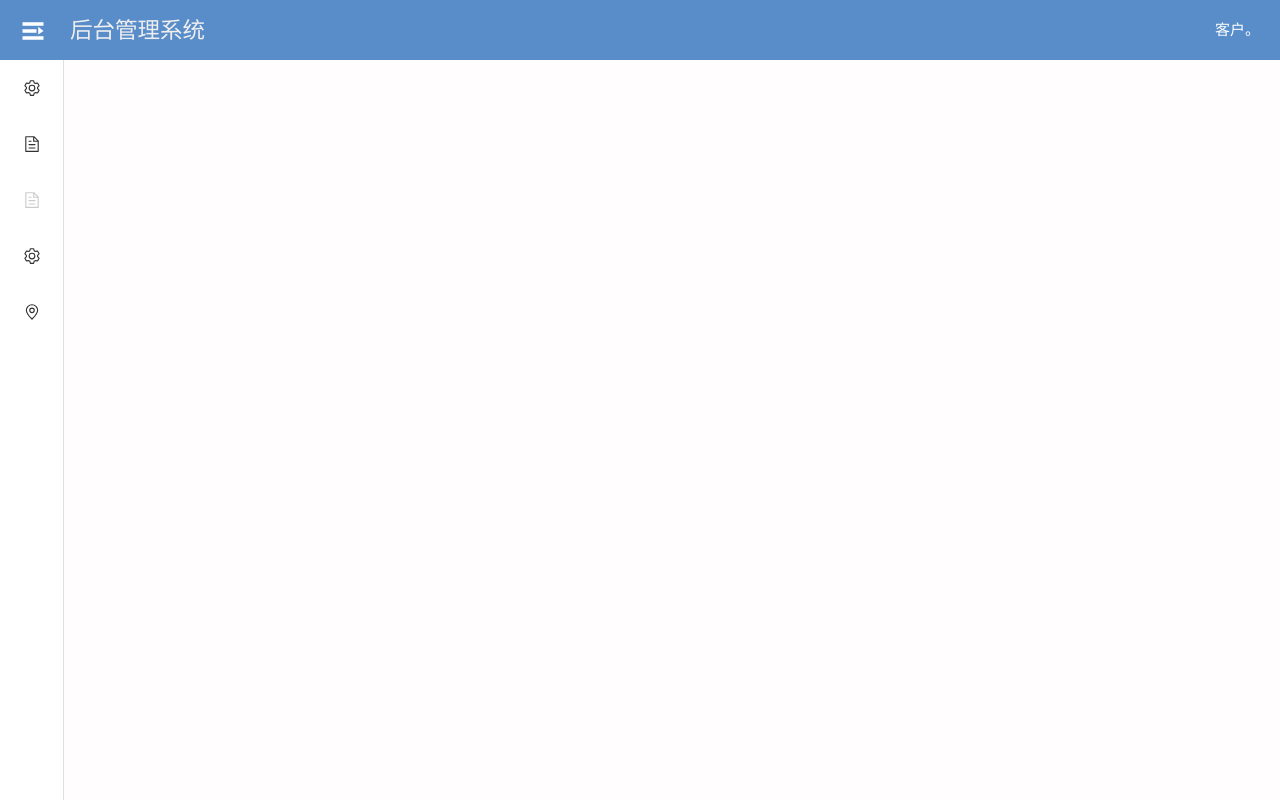
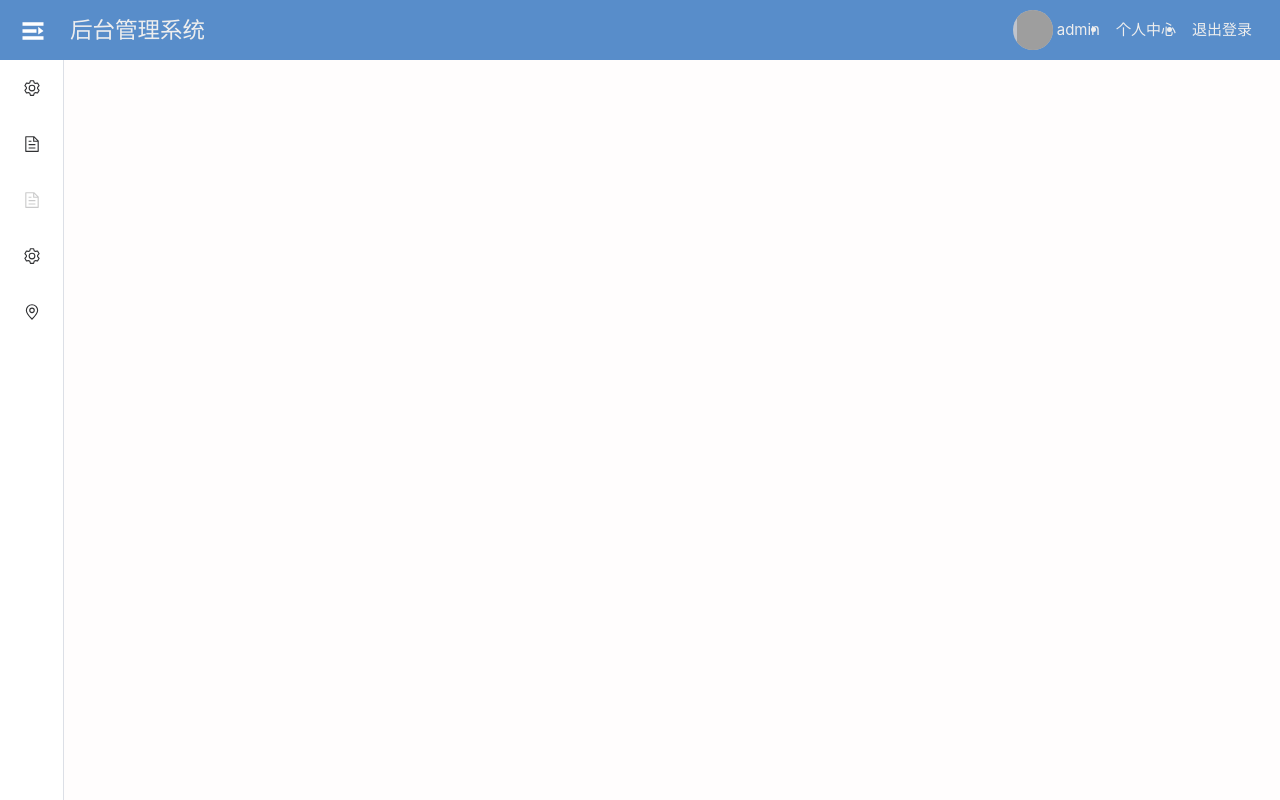
Before and after one commit to TAO233-JPG/db-manager, a Vue app: page /home in a window 1280 px wide. Built offline with nearby package versions, Linux system fonts and the light colour scheme; grey boxes are pictures that could not be loaded.

Commit message:
feat: 添加header

```diff
--- a/src/components/header/HeaderContainer.component.vue
+++ b/src/components/header/HeaderContainer.component.vue
@@ -1,9 +1,17 @@
 <template>
   <header>
     <h1>后台管理系统</h1>
-    <div>
-      <span>客户。</span>
-    </div>
+    <ul class="user-detail">
+      <li class="user-name">
+        <el-avatar
+          src="https://cube.elemecdn.com/0/88/03b0d39583f48206768a7534e55bcpng.png"
+        >
+        </el-avatar>
+        <span>admin</span>
+      </li>
+      <li>个人中心</li>
+      <li>退出登录</li>
+    </ul>
   </header>
 </template>
 <script setup lang="ts"></script>
@@ -14,11 +22,28 @@ header {
   align-items: center;
   user-select: none;
   height: 100%;
-
+  color: #eee;
   box-sizing: border-box;
   h1 {
     padding-left: 50px;
-    color: #eee;
+  }
+  ul.user-detail {
+    display: flex;
+    align-items: center;
+
+    .user-name {
+      display: flex;
+      align-items: center;
+
+      span {
+        padding-left: 4px;
+      }
+    }
+
+    li {
+      padding: 0 8px;
+      cursor: pointer;
+    }
   }
 }
 </style>
```
